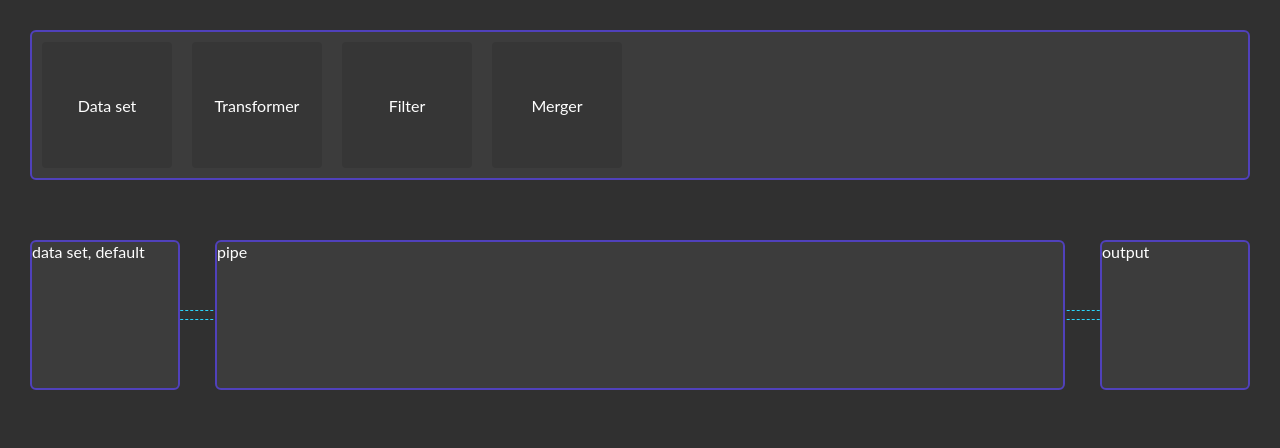
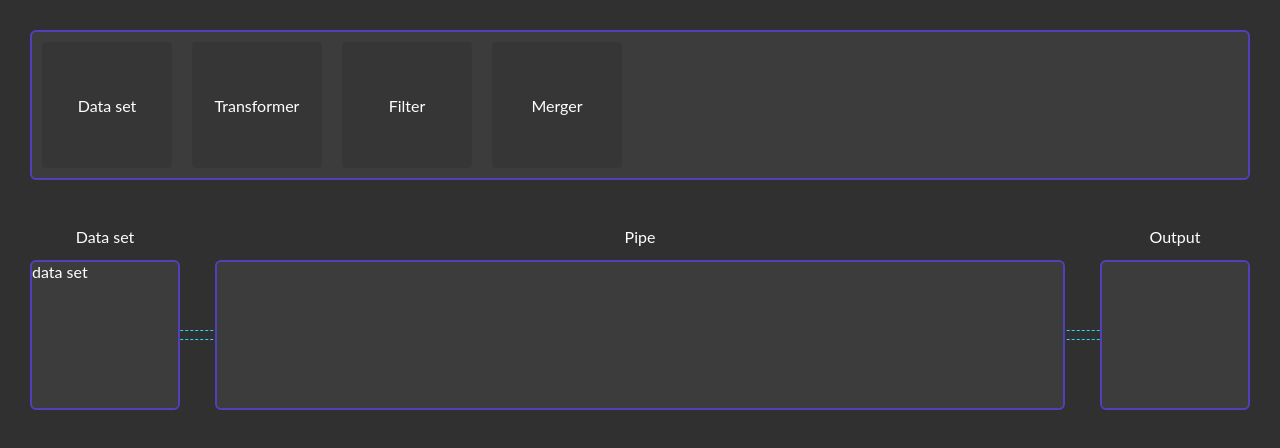
Before and after one commit to witcher-development/react-drag-drop, a React (Create React App) app: page / in a window 1280 px wide. Shown: the top 448 px of the page. Built offline with nearby package versions, Linux system fonts and the light colour scheme.

Commit message:
a small refactor, DnD service, DataSetComponent

```diff
--- a/src/constants.ts
+++ /dev/null
@@ -1,8 +0,0 @@
-export enum ItemTypes {
-	LibraryItem,
-	PipeItem,
-	DataSet,
-	Transformer,
-	Filter,
-	Merger,
-}
--- a/src/features/Library/Item/Item.tsx
+++ b/src/features/Library/Item/Item.tsx
@@ -3,23 +3,23 @@ import { useDrag } from 'react-dnd'
 
 import styles from './Item.module.scss'
 
-import { ItemTypes } from '../../../constants';
+import { LibraryItem } from '../../../services/DnD';
 
-export interface ItemProps {
-	title: string
-	description: string
-}
-
-export const ItemComponent: React.FC<ItemProps> = ({ title, description }) => {
-	const [{ isDragging }, dragRef, preview] = useDrag(
+export const ItemComponent: React.FC<LibraryItem> =
+	({
+		id,
+		type,
+		title,
+		description
+	}) => {
+	const [{ isDragging }, dragRef] = useDrag(
 		() => ({
-			type: ItemTypes.LibraryItem.toString(),
-			item: { title, description },
+			type: type.toString(),
+			item: { id },
 			collect: (monitor) => ({
-				isDragging: monitor.isDragging()
-			})
+				isDragging: monitor.isDragging(),
+			}),
 		}),
-		[]
 	)
 	return (
 		<div className={styles.box_wrap}>
@@ -29,11 +29,6 @@ export const ItemComponent: React.FC<ItemProps> = ({ title, description }) => {
 				</div>
 			</div>
 			<div className={styles.box__tip}>{ description }</div>
-			{/*<div className={styles.box_dragged} ref={preview}>*/}
-			{/*	<div className={styles.box_inner}>*/}
-			{/*		{ title }*/}
-			{/*	</div>*/}
-			{/*</div>*/}
 		</div>
 	)
 }
--- a/src/features/Library/Library.tsx
+++ b/src/features/Library/Library.tsx
@@ -1,42 +1,22 @@
-import React from 'react';
+import React, { useState } from 'react';
 
 import styles from './Library.module.scss'
+
+import { DnD } from '../../services/DnD';
 
 import { SectionComponent } from '../../components/Section';
 import { ItemComponent } from './Item';
 
-interface Item {
-  title: string
-  description: string
-}
+export const LibraryComponent = () => {
+  const [items] = useState(DnD.libraryItems)
 
-const items: Item[] = [
-  {
-    title: 'Data set',
-    description: 'Testing data set to test things out'
-  },
-  {
-    title: 'Transformer',
-    description: 'Allows you to rename and delete columns'
-  },
-  {
-    title: 'Filter',
-    description: 'Allows you to filter rows by value'
-  },
-  {
-    title: 'Merger',
-    description: 'Allows you to merge columns'
-  }
-]
-
-export const LibraryComponent = () => {
   return (
     <div className={styles.library_wrap}>
       <SectionComponent>
         <div className={styles.library}>
 
-          { items.map(({ title, description }, i) =>
-            <ItemComponent title={title} description={description} key={i} />
+          { items.map((item) =>
+            <ItemComponent { ...item } key={item.id} />
           )}
 
         </div>
--- /dev/null
+++ b/src/features/Pipe/DataSet/DataSet.module.scss
@@ -0,0 +1,3 @@
+.dataset {
+
+}
--- /dev/null
+++ b/src/features/Pipe/DataSet/DataSet.tsx
@@ -0,0 +1,27 @@
+import React, { useState } from 'react';
+import { useDrop } from 'react-dnd'
+
+import styles from './DataSet.module.scss'
+
+import { LibraryItemTypes } from '../../../services/DnD';
+
+export const DataSetComponent = () => {
+	const [text, setText] = useState('default')
+	const [{ handlerId }, drop] = useDrop({
+		accept: LibraryItemTypes.DataSet.toString(),
+		collect(monitor) {
+			return {
+				handlerId: monitor.getHandlerId(),
+			}
+		},
+		drop: (test: any) => {
+			setText(test.title)
+		}
+	})
+
+	return (
+		<div className={styles.dataset}>
+			data set
+		</div>
+	)
+}
--- /dev/null
+++ b/src/features/Pipe/DataSet/index.ts
@@ -0,0 +1 @@
+export * from './DataSet'
--- a/src/features/Pipe/Pipe.module.scss
+++ b/src/features/Pipe/Pipe.module.scss
@@ -6,7 +6,7 @@
 		height: 150px;
 
 		margin: 30px;
-		margin-top: 60px;
+		margin-top: 80px;
 
 		display: grid;
 		grid-template-columns: 150px auto 150px;
@@ -30,5 +30,12 @@
 	&__section {
 		position: relative;
 		z-index: 2;
+
+		&-name {
+			position: absolute;
+			top: -35px;
+			left: 50%;
+			transform: translateX(-50%)
+		}
 	}
 }
--- a/src/features/Pipe/Pipe.tsx
+++ b/src/features/Pipe/Pipe.tsx
@@ -3,9 +3,8 @@ import { useDrop } from 'react-dnd'
 
 import styles from './Pipe.module.scss'
 
-import { ItemTypes } from '../../constants';
-
 import { SectionComponent } from '../../components/Section';
+import { DataSetComponent } from './DataSet';
 import { ItemComponent } from './Item';
 
 interface Item {
@@ -13,65 +12,50 @@ interface Item {
 	description: string
 }
 
-const items: Item[] = [
-	{
-		title: 'Data set',
-		description: 'Testing data set to test things out'
-	},
-	{
-		title: 'Transformer',
-		description: 'Allows you to rename and delete columns'
-	},
-	{
-		title: 'Filter',
-		description: 'Allows you to filter rows by value'
-	},
-	{
-		title: 'Merger',
-		description: 'Allows you to merge columns'
-	}
-]
 
 export const PipeComponent = () => {
-	const [text, setText] = useState('default')
-	const [{ handlerId }, drop] = useDrop({
-		accept: ItemTypes.LibraryItem.toString(),
-		collect(monitor) {
-			return {
-				handlerId: monitor.getHandlerId(),
-			}
-		},
-		drop: (test: any) => {
-			setText(test.title)
-		}
-	})
+	// const [{ handlerId }, drop] = useDrop({
+	// 	accept: ItemTypes.LibraryItem.toString(),
+	// 	collect(monitor) {
+	// 		return {
+	// 			handlerId: monitor.getHandlerId(),
+	// 		}
+	// 	},
+	// 	drop: (test: any) => {
+	// 		setText(test.title)
+	// 	}
+	// })
 
 	return (
 		<div className={styles.pipe_wrap}>
 			<div className={styles.pipe__line} />
 
 			<SectionComponent externalClass={styles.pipe__section}>
-				<div className={styles.pipe} ref={drop} data-handler-id={handlerId}>
-
-					data set, { text }
-
-				</div>
+				<>
+					<span className={styles['pipe__section-name']}>Data set</span>
+					<DataSetComponent />
+				</>
 			</SectionComponent>
 
 			<SectionComponent externalClass={styles.pipe__section}>
-				<div className={styles.pipe}>
+				<>
+					<span className={styles['pipe__section-name']}>Pipe</span>
+					{/*<div className={styles.pipe} ref={drop} data-handler-id={handlerId}>*/}
 
-					pipe
+					{/*	{ text }*/}
 
-				</div>
+					{/*</div>*/}
+				</>
 			</SectionComponent>
 
 			<SectionComponent externalClass={styles.pipe__section}>
-				<div className={styles.pipe}>
+				<>
+					<span className={styles['pipe__section-name']}>Output</span>
+					<div className={styles.pipe}>
 
-					output
 
-				</div>
+					</div>
+				</>
 			</SectionComponent>
 		</div>
 	)
--- /dev/null
+++ b/src/services/DnD/DnD.service.ts
@@ -0,0 +1,35 @@
+import { LibraryItemTypes, LibraryItem } from './types';
+
+class DnDService {
+	public libraryItems: LibraryItem[] = [
+		{
+			id: 1,
+			type: LibraryItemTypes.DataSet,
+			title: 'Data set',
+			description: 'Testing data set to test things out'
+		},
+		{
+			id: 2,
+			type: LibraryItemTypes.Transformer,
+			title: 'Transformer',
+			description: 'Allows you to rename and delete columns'
+		},
+		{
+			id: 3,
+			type: LibraryItemTypes.Filter,
+			title: 'Filter',
+			description: 'Allows you to filter rows by value'
+		},
+		{
+			id: 4,
+			type: LibraryItemTypes.Merger,
+			title: 'Merger',
+			description: 'Allows you to merge columns'
+		}
+	]
+
+
+
+}
+
+export const DnD = new DnDService()
--- /dev/null
+++ b/src/services/DnD/index.ts
@@ -0,0 +1,2 @@
+export * from './DnD.service'
+export * from './types'
--- /dev/null
+++ b/src/services/DnD/types.ts
@@ -0,0 +1,13 @@
+export enum LibraryItemTypes {
+	DataSet,
+	Transformer,
+	Filter,
+	Merger,
+}
+
+export interface LibraryItem {
+	id: number
+	type: LibraryItemTypes
+	title: string
+	description: string
+}
```
